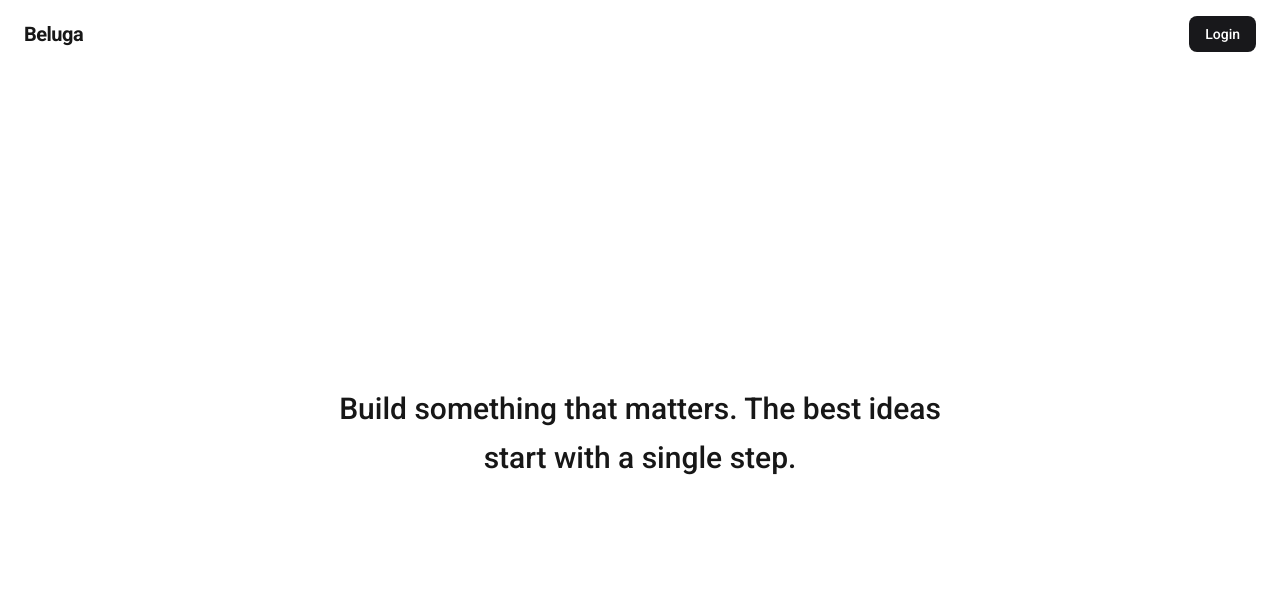
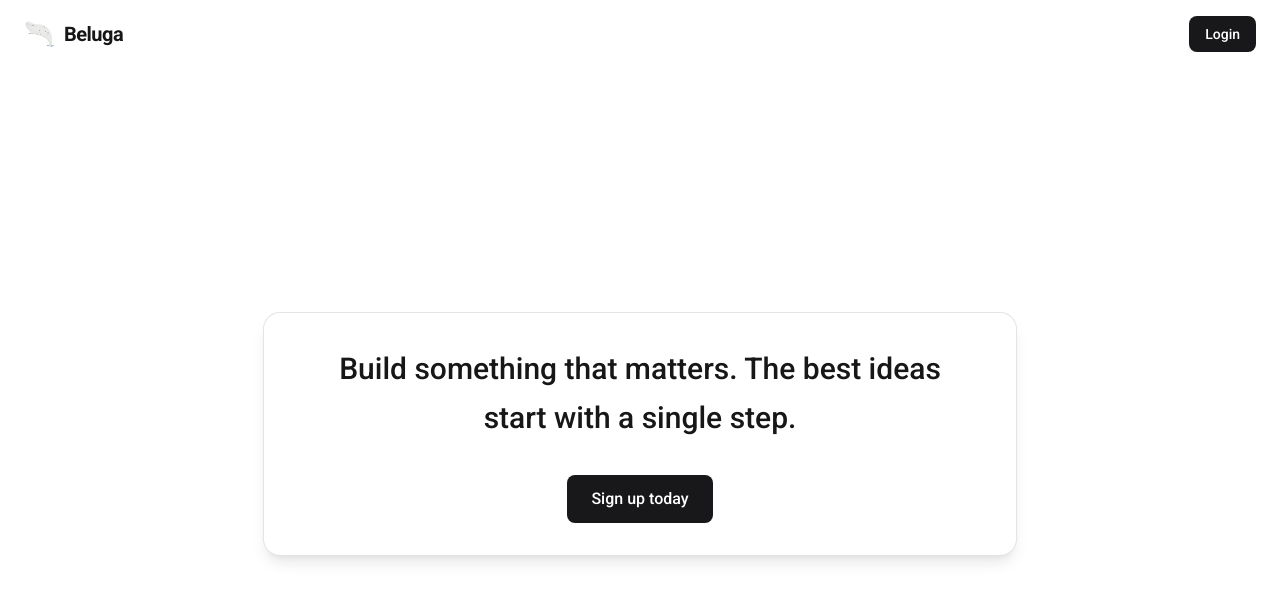
Before and after one commit to nurdinhossain/beluga, a Next.js app: page / in a window 1280 px wide. Shown: the top 600 px of the page. Built offline with nearby package versions, Linux system fonts and the light colour scheme.

Commit message:
Add logo and box around main text

```diff
--- a/src/app/globals.css
+++ b/src/app/globals.css
@@ -10,6 +10,7 @@
 @theme inline {
   --color-background: var(--background);
   --color-foreground: var(--foreground);
+
   --font-sans: var(--font-geist-sans);
   --font-mono: var(--font-geist-mono);
 }
--- a/src/app/page.js
+++ b/src/app/page.js
@@ -1,11 +1,21 @@
+import Image from "next/image";
+
 export default function Home() {
   return (
     <div className="flex min-h-screen flex-col">
       {/* Header */}
       <header className="flex items-center justify-between px-6 py-4">
+        <div className="flex items-center gap-2">
+          <Image
+            src="/whale.svg"
+            alt="Beluga logo"
+            width={32}
+            height={32}
+          />
           <span className="text-xl font-semibold tracking-tight">
             Beluga
           </span>
+        </div>
         <button
           type="button"
           className="rounded-lg bg-zinc-900 px-4 py-2 text-sm font-medium text-white transition-colors hover:bg-zinc-800 dark:bg-zinc-100 dark:text-zinc-900 dark:hover:bg-zinc-200"
@@ -16,9 +26,17 @@ export default function Home() {
 
       {/* Main content - inspirational message */}
       <main className="flex flex-1 flex-col items-center justify-center px-6 py-16">
+        <div className="flex flex-col items-center rounded-2xl bg-white px-10 py-8 shadow-lg ring-1 ring-zinc-200">
           <p className="max-w-2xl text-center text-2xl font-medium leading-relaxed sm:text-3xl">
             Build something that matters. The best ideas start with a single step.
           </p>
+          <button
+            type="button"
+            className="mt-8 rounded-lg bg-zinc-900 px-6 py-3 text-base font-medium text-white transition-colors hover:bg-zinc-800"
+          >
+            Sign up today
+          </button>
+        </div>
       </main>
     </div>
   );
```
Also changed, not shown: public/whale.svg (added). Lines whose indentation alone changed are shown as unchanged.
